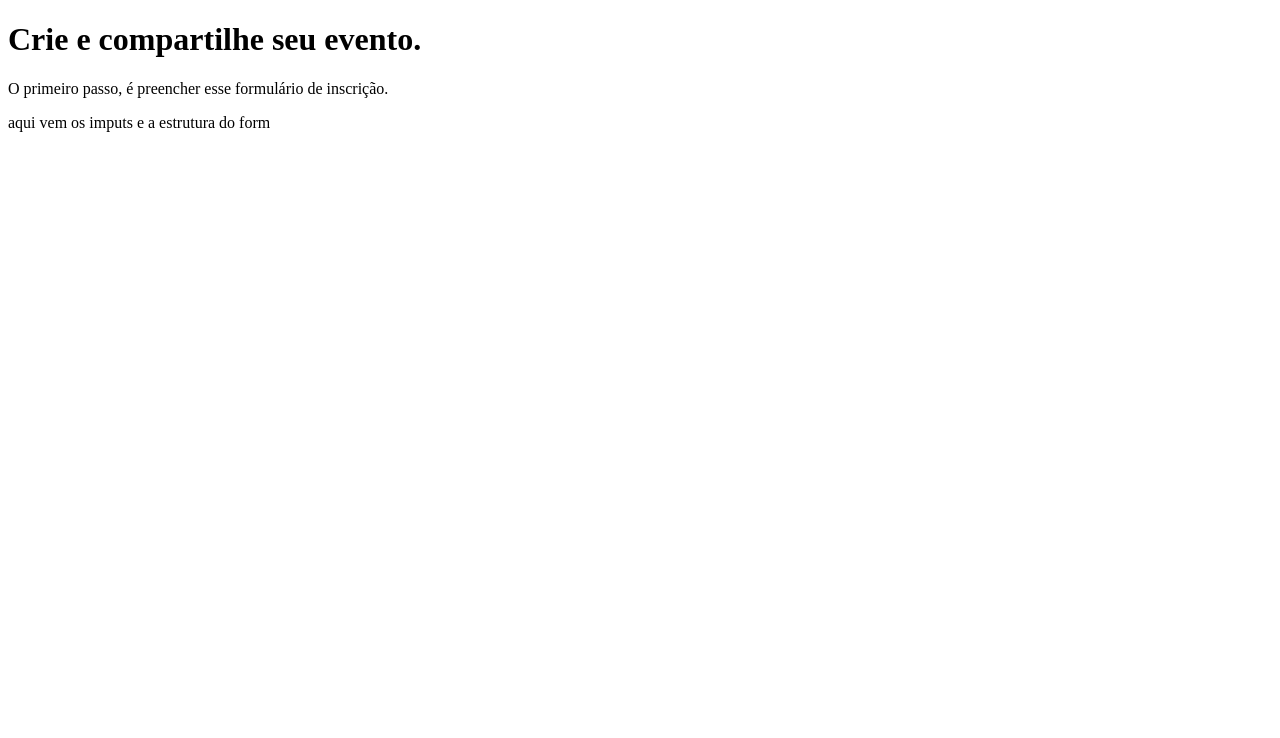
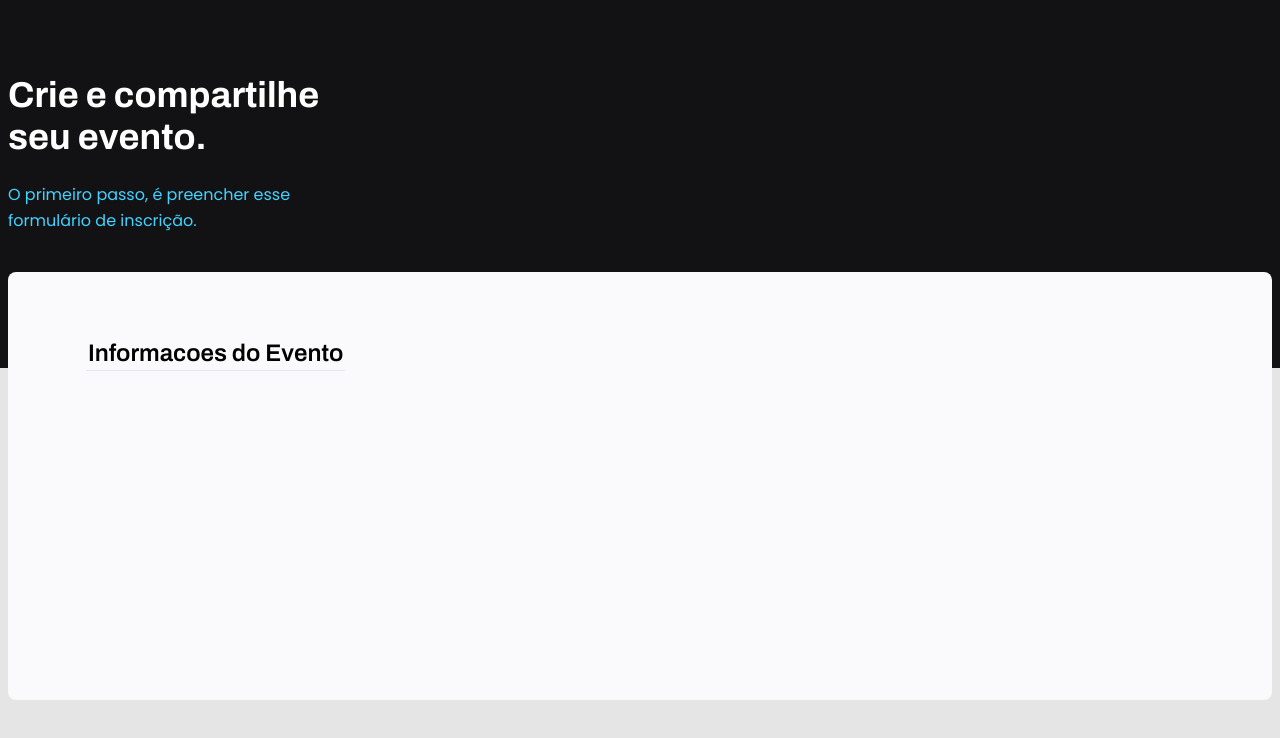
Before and after one commit to paaulamessias/create-your-event-html, a plain HTML site: page index.html in a window 1280 px wide. Drawn offline with Linux system fonts and the light colour scheme.

Commit message:
project create your event

```diff
--- a/index.html
+++ b/index.html
@@ -1,24 +1,34 @@
 <!DOCTYPE html>
 <html lang="en">
 <head>
+    <link rel="preconnect" href="https://fonts.googleapis.com">
+    <link rel="preconnect" href="https://fonts.gstatic.com" crossorigin>
+
     <meta charset="UTF-8">
     <meta name="viewport" content="width=device-width, initial-scale=1.0">
+
     <title>Crie seu evento</title>
 
     <link rel="stylesheet" href="style.css">
 
+    <link href="https://fonts.googleapis.com/css2?family=Archivo:ital,wght@0,100..900;1,100..900&family=Poppins:ital,wght@0,100;0,200;0,300;0,400;0,500;0,600;0,700;0,800;0,900;1,100;1,200;1,300;1,400;1,500;1,600;1,700;1,800;1,900&display=swap" rel="stylesheet">
+
+
 </head>
 <body>
- <header>
+  <div class="page">
+
+  <header>
   <h1>Crie e compartilhe seu evento.</h1>
   <p>O primeiro passo, é preencher esse
     formulário de inscrição.</p>
  </header>
 
  <form>
-
-  aqui vem os imputs e a estrutura do form
- </form>
-
+ <fieldset>
+  <legend>Informacoes do Evento</legend>
+ </fieldset>
+</form>
+ </div>
 </body>
 </html>
--- a/style.css
+++ b/style.css
@@ -0,0 +1,62 @@
+body {
+ font-family: "Poppins", sans-serif;
+ background: #e5e5e5;
+}
+
+body::before {
+ content: '';
+ width: 100%;
+ height: 368px;
+
+ position: absolute;
+ top: 0;
+ left: 0;
+ z-index: -1;
+ background: #121214;
+}
+
+.page {
+  width: 736;
+  margin:auto;
+}
+header {
+ width:319px;
+
+ margin-top: 74px;
+}
+header h1 {
+ font-family: "Archivo", sans-serif;
+ font-weight: bold;
+ font-size: 36px;
+ line-height: 42px;
+ color: white;
+}
+
+header p {
+ font-size: 16px;
+ line-height: 26px;
+ color: #42d3ff;
+
+}
+
+form {
+ margin-top: 38px;
+ background: #fafafc;
+ border-radius: 8px;
+ min-height: 300px;
+
+ padding: 64px;
+}
+
+fieldset {
+    border:none;
+}
+
+fieldset legend {
+ font-family: "Archivo", sans-serif;
+ font-weight: 600;
+ font-size: 24px;
+ line-height: 34px;
+
+ border-bottom: 1px solid #e6e6f0;
+}
```
